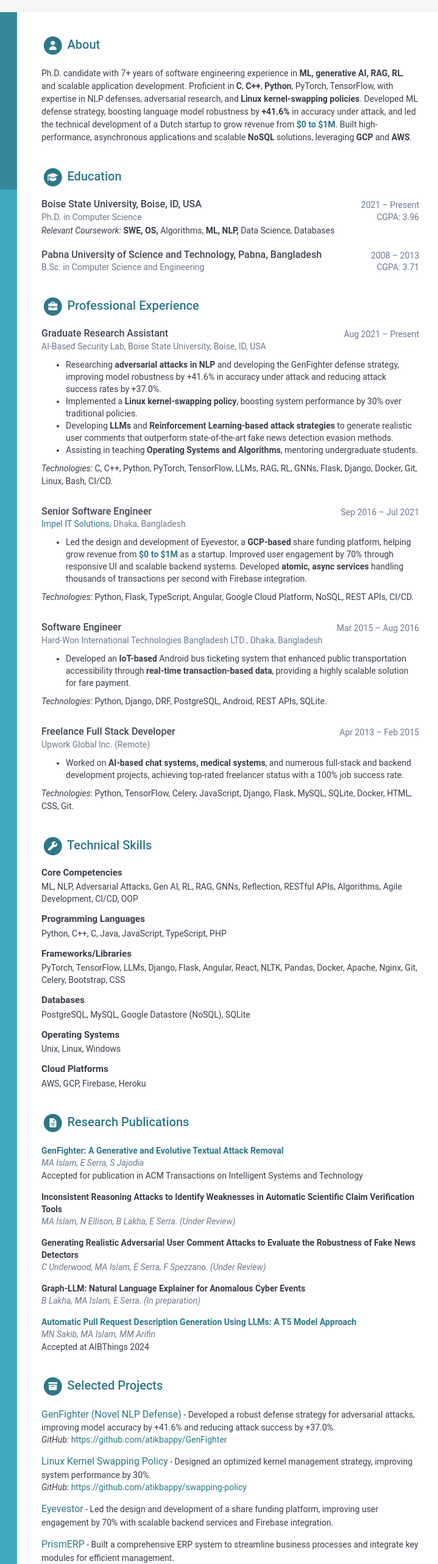
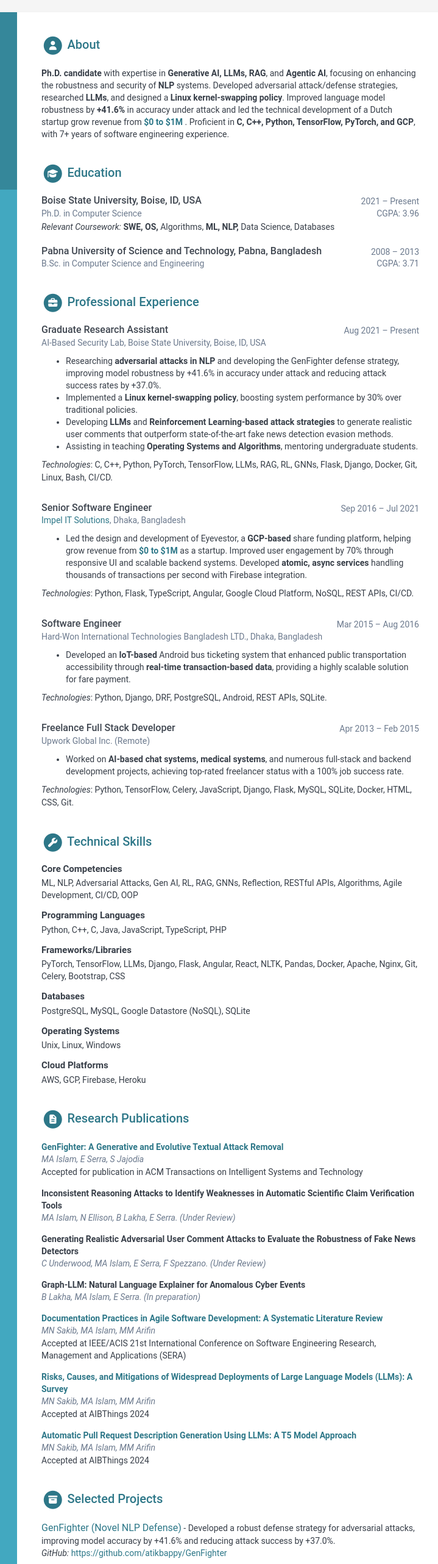
Before and after one commit to atikbappy/mdathikulislam, a plain HTML site: page index.html in a window 1280 px wide. Shown: the top 2565 px of the page at 61% size, 412-1131 px from the left. Drawn offline with Linux system fonts and the light colour scheme.

Commit message:
publications updated

```diff
--- a/index.html
+++ b/index.html
@@ -126,7 +126,18 @@
   </h2>
 
   <div class="summary">
-    <p>Ph.D. candidate with 7+ years of software engineering experience in <strong>ML, generative AI, RAG, RL</strong>, and scalable application development. Proficient in <strong>C</strong>, <strong>C++</strong>, <strong>Python</strong>, PyTorch, TensorFlow, with expertise in NLP defenses, adversarial research, and <strong>Linux kernel-swapping policies</strong>. Developed ML defense strategy, boosting language model robustness by <strong>+41.6%</strong> in accuracy under attack, and led the technical development of a Dutch startup to grow revenue from <a href="https://getlatka.com/companies/eyevestor" target="_blank"><strong>$0 to $1M</strong></a>. Built high-performance, asynchronous applications and scalable <strong>NoSQL</strong> solutions, leveraging <strong>GCP</strong> and <strong>AWS</strong>.</p>
+    <strong>Ph.D. candidate</strong> with expertise in
+  <strong>Generative AI, LLMs, RAG</strong>, and
+  <strong>Agentic AI</strong>, focusing on enhancing the robustness and security of
+  <strong>NLP</strong> systems. Developed adversarial attack/defense strategies, researched
+  <strong>LLMs</strong>, and designed a
+  <strong>Linux kernel-swapping policy</strong>. Improved language model robustness by
+  <strong>+41.6%</strong> in accuracy under attack and led the technical development of a Dutch startup
+  grow revenue from
+  <a href="https://getlatka.com/companies/eyevestor" target="_blank">
+    <strong>$0 to $1M</strong>
+  </a>. Proficient in
+  <strong>C, C++, Python, TensorFlow, PyTorch, and GCP</strong>, with 7+ years of software engineering experience.
   </div><!--//summary-->
 
 </section><!--//section-->
@@ -369,7 +380,7 @@
 
   <div class="publications-list">
     <div class="item">
-      <strong><a href="https://doi.org/10.48550/arXiv.2408.00921" target="_blank">GenFighter: A Generative and Evolutive Textual Attack Removal</a></strong>
+      <strong><a href="https://doi.org/10.1145/3729240" target="_blank">GenFighter: A Generative and Evolutive Textual Attack Removal</a></strong>
       <div class="publication-authors">MA Islam, E Serra, S Jajodia</div>
       <div class="publication-conference">Accepted for publication in ACM Transactions on Intelligent Systems and Technology</div>
     </div>
@@ -390,7 +401,19 @@
     </div>
 
     <div class="item">
-      <strong><a href="https://doi.org/10.48550/arXiv.2408.00921" target="_blank">Automatic Pull Request Description Generation Using LLMs: A T5 Model Approach</a></strong>
+      <strong><a href="https://doi.org/10.1109/SERA57763.2023.10197828" target="_blank">Documentation Practices in Agile Software Development: A Systematic Literature Review</a></strong>
+      <div class="publication-authors">MN Sakib, MA Islam, MM Arifin</div>
+      <div class="publication-conference">Accepted at IEEE/ACIS 21st International Conference on Software Engineering Research, Management and Applications (SERA)</div>
+    </div>
+
+    <div class="item">
+      <strong><a href="https://doi.org/10.1109/AIBThings63359.2024.10863356" target="_blank">Risks, Causes, and Mitigations of Widespread Deployments of Large Language Models (LLMs): A Survey</a></strong>
+      <div class="publication-authors">MN Sakib, MA Islam, MM Arifin</div>
+      <div class="publication-conference">Accepted at AIBThings 2024</div>
+    </div>
+
+    <div class="item">
+      <strong><a href="https://doi.org/10.1109/AIBThings63359.2024.10863720" target="_blank">Automatic Pull Request Description Generation Using LLMs: A T5 Model Approach</a></strong>
       <div class="publication-authors">MN Sakib, MA Islam, MM Arifin</div>
       <div class="publication-conference">Accepted at AIBThings 2024</div>
     </div>
@@ -456,6 +479,18 @@ automated responses.</span>
   <div class="intro">
     <h3 class="teaching-title">Teaching Assistant</h3>
   </div>
+
+  <div class="item">
+    <div class="meta">
+      <div class="upper-row">
+        <h4 class="teaching-assistant-title">CS 321 - Data Structures</h4>
+        <div class="time">
+          Spring 2025
+        </div>
+      </div>
+    </div>
+  </div>
+  <!--//item-->
 
   <div class="item">
     <div class="meta">
```
Also changed, not shown: 1 other file.
